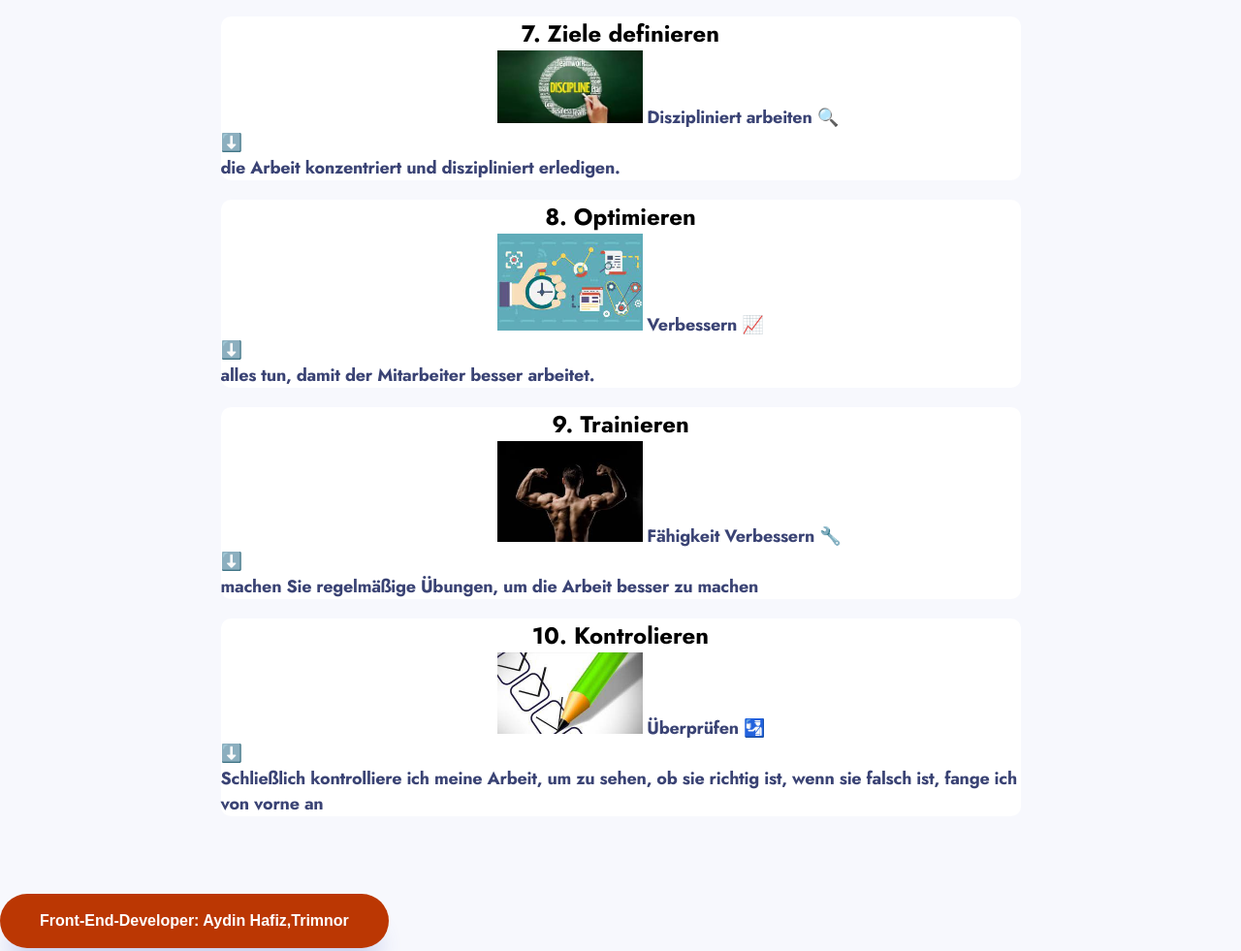
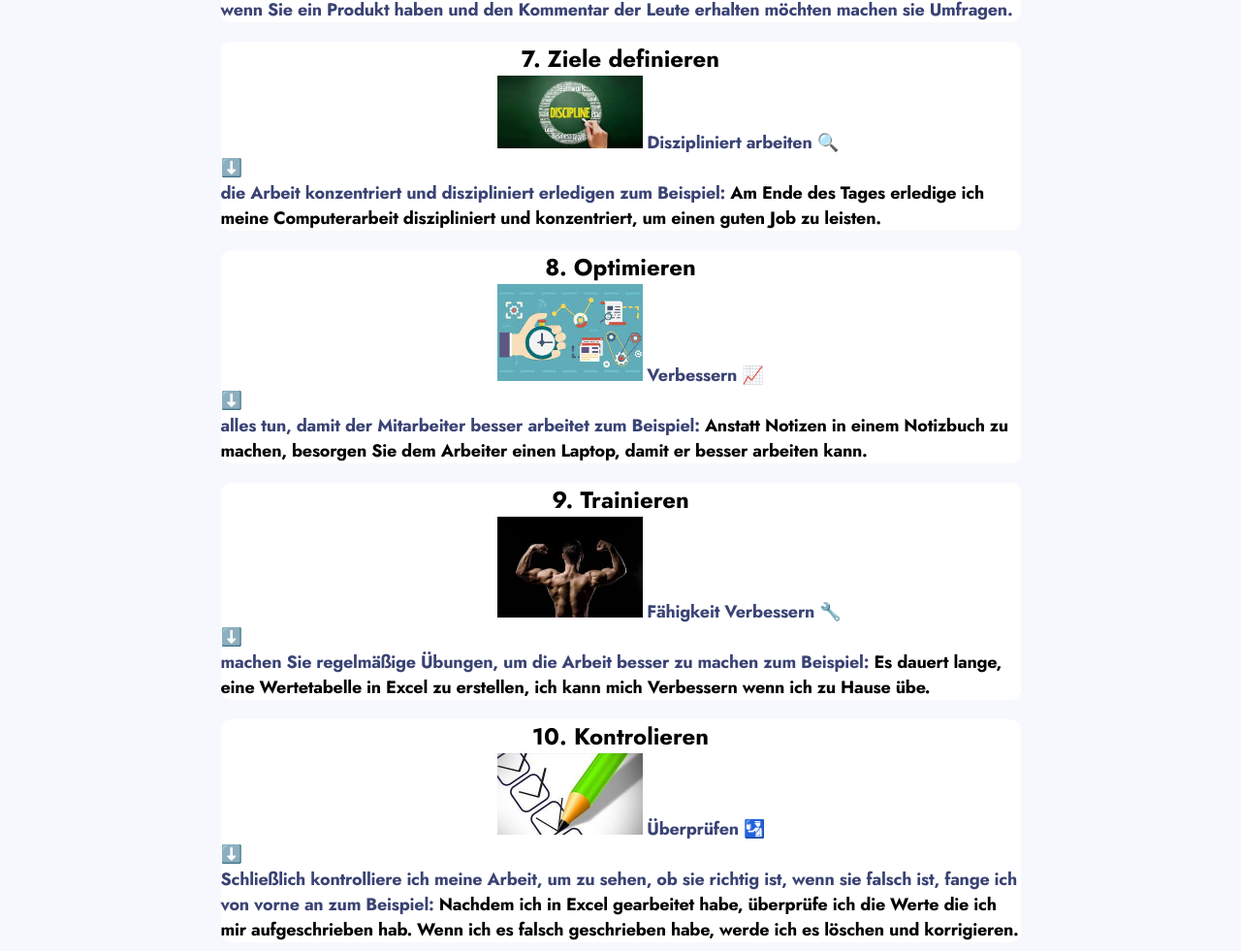
Before and after one commit to aydinhafiz/schuleprozess, a plain HTML site: page index.html in a window 1280 px wide. Shown: the part 1378-2359 px from the top of the page at 97% size. Drawn offline with Linux system fonts and the light colour scheme.

Commit message:
İ add for example about the themes

```diff
--- a/index.html
+++ b/index.html
@@ -48,7 +48,8 @@
                 <div class="arrow">
                     <span>⬇️</span>
                 </div>
-                <p>Identifizieren Sie wichtige Arbeiten und erledigen Sie diese zuerst</p>
+                <p>Identifizieren Sie wichtige Arbeiten und erledigen Sie diese zuerst zum Beispiel:<a>Vervollständigen
+                        Sie Ihre Word-Datei, anstatt das Büro aufzuräumen.</a></p>
             </div>
         </div>
 
@@ -60,7 +61,7 @@
                 <div class="arrow">
                     <span>⬇️</span>
                 </div>
-                <p>Filmen Sie Mitarbeiter bei der Arbeit oder am Ende des Tages machen Sie sich Notizen darüber, was
+                <p>Filmen Sie Mitarbeiter bei der Arbeit oder Ende des Tages machen Sie sich Notizen darüber, was
                     der Mitarbeiter heute gemacht hat </p>
             </div>
         </div>
@@ -95,7 +96,8 @@
                 <div class="arrow">
                     <span>⬇️</span>
                 </div>
-                <p>die Arbeit konzentriert und diszipliniert erledigen.</p>
+                <p>die Arbeit konzentriert und diszipliniert erledigen zum Beispiel: <a>Am Ende des Tages erledige ich
+                        meine Computerarbeit diszipliniert und konzentriert, um einen guten Job zu leisten.</a></p>
             </div>
         </div>
 
@@ -107,7 +109,9 @@
                 <div class="arrow">
                     <span>⬇️</span>
                 </div>
-                <p>alles tun, damit der Mitarbeiter besser arbeitet. </p>
+                <p>alles tun, damit der Mitarbeiter besser arbeitet zum Beispiel: <a> Anstatt Notizen in einem Notizbuch
+                        zu
+                        machen, besorgen Sie dem Arbeiter einen Laptop, damit er besser arbeiten kann.</a> </p>
             </div>
         </div>
 
@@ -119,7 +123,8 @@
                 <div class="arrow">
                     <span>⬇️</span>
                 </div>
-                <p>machen Sie regelmäßige Übungen, um die Arbeit besser zu machen</p>
+                <p>machen Sie regelmäßige Übungen, um die Arbeit besser zu machen zum Beispiel: <a>Es dauert lange,
+                        eine Wertetabelle in Excel zu erstellen, ich kann mich Verbessern wenn ich zu Hause übe.</a></p>
             </div>
         </div>
 
@@ -132,7 +137,10 @@
                     <span>⬇️</span>
                 </div>
                 <p>Schließlich kontrolliere ich meine Arbeit, um zu sehen, ob sie richtig ist, wenn sie falsch
-                    ist, fange ich von vorne an</p>
+                    ist, fange ich von vorne an zum Beispiel: <a> Nachdem ich in Excel gearbeitet habe,
+                        überprüfe ich die Werte die ich mir aufgeschrieben hab. Wenn ich es falsch geschrieben habe,
+                        werde ich es
+                        löschen und korrigieren.</a></p>
             </div>
         </div>
     </div>
--- a/main.css
+++ b/main.css
@@ -117,9 +117,6 @@ color: #3A4374;
 
 
 
-
-
-
 .jobs-2 h1 {
     display: flex;
     justify-content: center;
@@ -167,10 +164,15 @@ color: #3A4374;
 
 }
 
-
-
-
-
+.for-example-2 a {
+    font-family: 'Jost';
+    font-style: normal;
+    font-weight: 700;
+    font-size: 18px;
+    line-height: 26px;
+    letter-spacing: -0.25px;
+    color: black;
+}
 
 
 .jobs-3 h1 {
@@ -324,7 +326,15 @@ color: #3A4374;
 
 }
 
-
+.for-example-5 a {
+    font-family: 'Jost';
+    font-style: normal;
+    font-weight: 700;
+    font-size: 18px;
+    line-height: 26px;
+    letter-spacing: -0.25px;
+    color: black;
+}
 
 
 
@@ -378,7 +388,15 @@ color: #3A4374;
 
 }
 
-
+.for-example-6 a {
+    font-family: 'Jost';
+    font-style: normal;
+    font-weight: 700;
+    font-size: 18px;
+    line-height: 26px;
+    letter-spacing: -0.25px;
+    color: black;
+}
 
 
 
@@ -428,7 +446,15 @@ color: #3A4374;
     color: #3A4374;
 }
 
-
+.for-example-7 a {
+    font-family: 'Jost';
+    font-style: normal;
+    font-weight: 700;
+    font-size: 18px;
+    line-height: 26px;
+    letter-spacing: -0.25px;
+    color: black;
+}
 
 
 
@@ -479,7 +505,15 @@ color: #3A4374;
 
 }
 
-
+.for-example-8 a {
+    font-family: 'Jost';
+    font-style: normal;
+    font-weight: 700;
+    font-size: 18px;
+    line-height: 26px;
+    letter-spacing: -0.25px;
+    color: black;
+}
 
 
 
@@ -532,7 +566,7 @@ color: #3A4374;
 
 
 
-.creator button{
+.creator button {
     display: inline-block;
     text-decoration: none;
 
@@ -552,7 +586,7 @@ color: #3A4374;
     transition: transform 1s ease-in-out;
 }
 
-.arrow span:hover{
+.arrow span:hover {
     box-shadow: 0px 25px 25px -10px rgba(63, 91, 194, 0.247159);
     border-radius: 28px;
     transform: scale(2.04);
```
Lines whose indentation alone changed are shown as unchanged.
